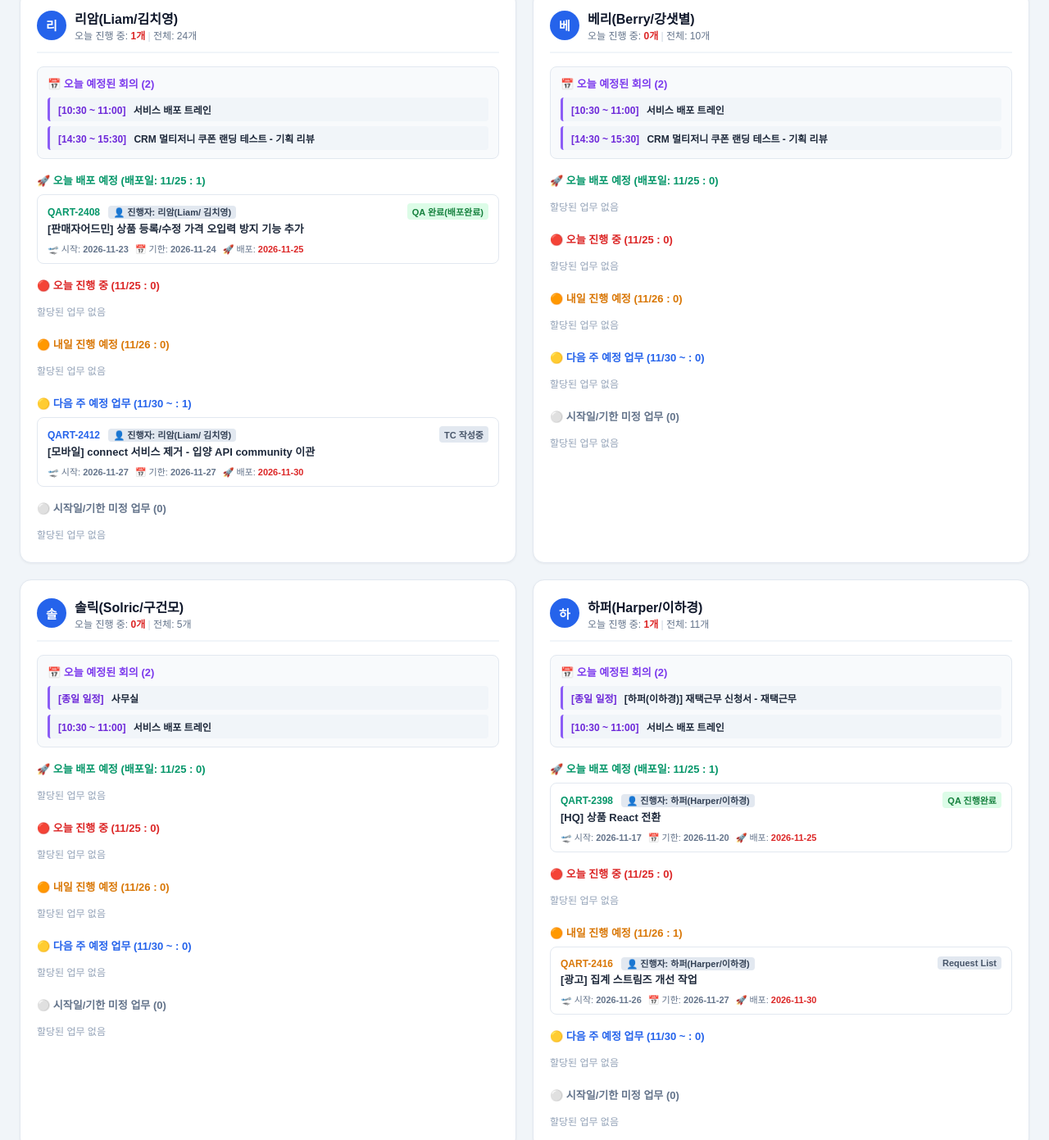
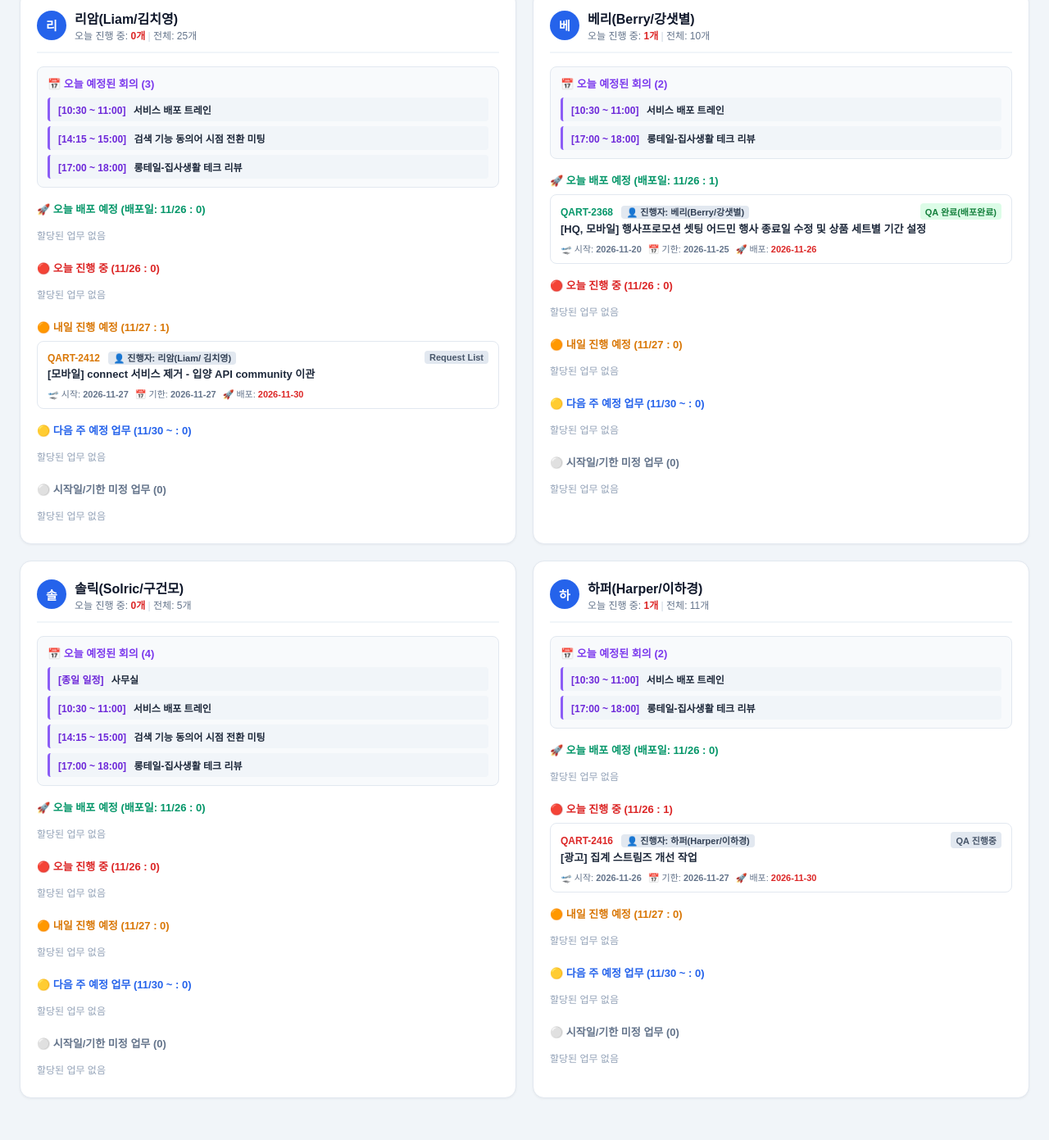
Before and after one commit to klm-chi-young/qa-daily-dashboard, a plain HTML site: page index.html in a window 1280 px wide. Shown: the part 263-1654 px from the top of the page at 82% size. After the commit the page ends 1627 px from the top, so only its background shows below. Drawn offline with Linux system fonts and the light colour scheme; a web font is replaced by a local one.

Commit message:
Auto update daily dashboard

```diff
--- a/index.html
+++ b/index.html
@@ -3,7 +3,7 @@
     <head>
         <meta charset="UTF-8">
         <meta name="viewport" content="width=device-width, initial-scale=1.0">
-        <title>2026년 11월 25일 수요일 QART 팀원별 데일리 대시보드</title>
+        <title>2026년 11월 26일 목요일 QART 팀원별 데일리 대시보드</title>
         <link href="https://fonts.googleapis.com/css2?family=Pretendard:wght@400;500;600;700&display=swap" rel="stylesheet">
         <style>
             * { box-sizing: border-box; margin: 0; padding: 0; font-family: 'Pretendard', sans-serif; }
@@ -29,11 +29,11 @@
         <div class="container">
             <div class="header">
                 <div>
-                    <div class="title">👥 QART 팀원별 데일리 스크럼 대시보드 (2026년 11월 25일 수요일)</div>
+                    <div class="title">👥 QART 팀원별 데일리 스크럼 대시보드 (2026년 11월 26일 목요일)</div>
                     <div class="sub-info">오늘 회의 / 오늘 배포 / 데일리 진행 관리</div>
                 </div>
                 <div style="text-align:right; font-size:12px; color:#94a3b8;">
-                    업데이트: 2026-11-25 13:30 (KST)
+                    업데이트: 2026-11-26 12:43 (KST)
                 </div>
             </div>
 
@@ -52,7 +52,7 @@
                 </div>
                 <div class="summary-item">
                     <div class="summary-label">스프린트 전체 티켓</div>
-                    <div class="summary-val" style="color:#64748b;">50개</div>
+                    <div class="summary-val" style="color:#64748b;">51개</div>
                 </div>
             </div>
 
@@ -66,8 +66,8 @@
                     <div>
                         <div style="font-size:16px; font-weight:700; color:#0f172a;">리암(Liam/김치영)</div>
                         <div style="font-size:12px; color:#64748b;">
-                            오늘 진행 중: <strong style="color:#dc2626;">1개</strong>
-                            <span style="color:#cbd5e1;">|</span> 전체: 24개
+                            오늘 진행 중: <strong style="color:#dc2626;">0개</strong>
+                            <span style="color:#cbd5e1;">|</span> 전체: 25개
                         </div>
                     </div>
                 </div>
@@ -76,7 +76,7 @@
             <!-- 0. 📅 오늘 예정된 회의 -->
             <div style="margin-bottom:16px; background:#f8fafc; padding:10px 12px; border-radius:8px; border:1px solid #e2e8f0;">
                 <div style="font-size:13px; font-weight:700; color:#7c3aed; margin-bottom:8px; display:flex; align-items:center; gap:6px;">
-                    📅 오늘 예정된 회의 (2)
+                    📅 오늘 예정된 회의 (3)
                 </div>
                 <div style='display:flex; flex-direction:column; gap:6px;'>
                 <div style="background:#f1f5f9; border-left:3px solid #8b5cf6; padding:6px 10px; border-radius:4px; font-size:12px;">
@@ -85,8 +85,13 @@
                 </div>
 
                 <div style="background:#f1f5f9; border-left:3px solid #8b5cf6; padding:6px 10px; border-radius:4px; font-size:12px;">
-                    <span style="font-weight:700; color:#6d28d9;">[14:30 ~ 15:30]</span>
-                    <span style="font-weight:600; color:#1e293b; margin-left:6px;">CRM 멀티저니 쿠폰 랜딩 테스트 - 기획 리뷰</span>
+                    <span style="font-weight:700; color:#6d28d9;">[14:15 ~ 15:00]</span>
+                    <span style="font-weight:600; color:#1e293b; margin-left:6px;">검색 기능 동의어 시점 전환 미팅</span>
+                </div>
+
+                <div style="background:#f1f5f9; border-left:3px solid #8b5cf6; padding:6px 10px; border-radius:4px; font-size:12px;">
+                    <span style="font-weight:700; color:#6d28d9;">[17:00 ~ 18:00]</span>
+                    <span style="font-weight:600; color:#1e293b; margin-left:6px;">롱테일-집사생활 테크 리뷰</span>
                 </div>
                 </div>
             </div>
@@ -94,31 +99,15 @@
             <!-- 1. 오늘 배포 예정 -->
             <div style="margin-bottom:16px;">
                 <div style="font-size:13px; font-weight:700; color:#059669; margin-bottom:8px; display:flex; align-items:center; gap:6px;">
-                    🚀 오늘 배포 예정 (배포일: 11/25 : 1)
+                    🚀 오늘 배포 예정 (배포일: 11/26 : 0)
                 </div>
-
-                <div style="background:#ffffff; border:1px solid #e2e8f0; padding:10px 12px; border-radius:8px; margin-bottom:8px;">
-                    <div style="display:flex; justify-content:space-between; align-items:center; margin-bottom:4px;">
-                        <div>
-                            <a href="https://pet-friends.atlassian.net/browse/QART-2408" target="_blank" style="font-weight:700; color:#059669; text-decoration:none; font-size:12px;">QART-2408</a>
-                            <span style="background:#e2e8f0; color:#334155; font-size:11px; padding:2px 6px; border-radius:4px; font-weight:600; margin-left:6px;">👤 진행자: 리암(Liam/ 김치영)</span>
-                        </div>
-                        <span style="font-size:11px; background:#dcfce7; color:#15803d; padding:2px 6px; border-radius:4px; font-weight:600;">QA 완료(배포완료)</span>
-                    </div>
-                    <div style="font-size:13px; font-weight:600; color:#1e293b; margin-bottom:6px; line-height:1.3;">[판매자어드민] 상품 등록/수정 가격 오입력 방지 기능 추가</div>
-                    <div style="display:flex; gap:8px; font-size:11px; color:#64748b; flex-wrap:wrap;">
-                        <span>🛫 시작: <strong>2026-11-23</strong></span>
-                        <span>📅 기한: <strong>2026-11-24</strong></span>
-                        <span>🚀 배포: <strong style="color:#dc2626;">2026-11-25</strong></span>
-                    </div>
-                </div>
-
+                <div style='color:#94a3b8; font-size:12px; padding:6px 0;'>할당된 업무 없음</div>
             </div>
 
             <!-- 2. 오늘 진행 중 -->
             <div style="margin-bottom:16px;">
                 <div style="font-size:13px; font-weight:700; color:#dc2626; margin-bottom:8px; display:flex; align-items:center; gap:6px;">
-                    🔴 오늘 진행 중 (11/25 : 0)
+                    🔴 오늘 진행 중 (11/26 : 0)
                 </div>
                 <div style='color:#94a3b8; font-size:12px; padding:6px 0;'>할당된 업무 없음</div>
             </div>
@@ -126,24 +115,16 @@
             <!-- 3. 내일 진행 예정 -->
             <div style="margin-bottom:16px;">
                 <div style="font-size:13px; font-weight:700; color:#d97706; margin-bottom:8px; display:flex; align-items:center; gap:6px;">
-                    🟠 내일 진행 예정 (11/26 : 0)
-                </div>
-                <div style='color:#94a3b8; font-size:12px; padding:6px 0;'>할당된 업무 없음</div>
-            </div>
-
-            <!-- 4. 다음 주 예정 업무 -->
-            <div style="margin-bottom:16px;">
-                <div style="font-size:13px; font-weight:700; color:#2563eb; margin-bottom:8px; display:flex; align-items:center; gap:6px;">
-                    🟡 다음 주 예정 업무 (11/30 ~ : 1)
+                    🟠 내일 진행 예정 (11/27 : 1)
                 </div>
 
                 <div style="background:#ffffff; border:1px solid #e2e8f0; padding:10px 12px; border-radius:8px; margin-bottom:8px;">
                     <div style="display:flex; justify-content:space-between; align-items:center; margin-bottom:4px;">
                         <div>
-                            <a href="https://pet-friends.atlassian.net/browse/QART-2412" target="_blank" style="font-weight:700; color:#2563eb; text-decoration:none; font-size:12px;">QART-2412</a>
+                            <a href="https://pet-friends.atlassian.net/browse/QART-2412" target="_blank" style="font-weight:700; color:#d97706; text-decoration:none; font-size:12px;">QART-2412</a>
                             <span style="background:#e2e8f0; color:#334155; font-size:11px; padding:2px 6px; border-radius:4px; font-weight:600; margin-left:6px;">👤 진행자: 리암(Liam/ 김치영)</span>
                         </div>
-                        <span style="font-size:11px; background:#e2e8f0; color:#475569; padding:2px 6px; border-radius:4px; font-weight:600;">TC 작성중</span>
+                        <span style="font-size:11px; background:#e2e8f0; color:#475569; padding:2px 6px; border-radius:4px; font-weight:600;">Request List</span>
                     </div>
                     <div style="font-size:13px; font-weight:600; color:#1e293b; margin-bottom:6px; line-height:1.3;">[모바일] connect 서비스 제거 - 입양 API community 이관</div>
                     <div style="display:flex; gap:8px; font-size:11px; color:#64748b; flex-wrap:wrap;">
@@ -153,6 +134,14 @@
                     </div>
                 </div>
 
+            </div>
+
+            <!-- 4. 다음 주 예정 업무 -->
+            <div style="margin-bottom:16px;">
+                <div style="font-size:13px; font-weight:700; color:#2563eb; margin-bottom:8px; display:flex; align-items:center; gap:6px;">
+                    🟡 다음 주 예정 업무 (11/30 ~ : 0)
+                </div>
+                <div style='color:#94a3b8; font-size:12px; padding:6px 0;'>할당된 업무 없음</div>
             </div>
 
             <!-- 5. 시작일/기한 미정 업무 -->
@@ -173,7 +162,7 @@
                     <div>
                         <div style="font-size:16px; font-weight:700; color:#0f172a;">베리(Berry/강샛별)</div>
                         <div style="font-size:12px; color:#64748b;">
-                            오늘 진행 중: <strong style="color:#dc2626;">0개</strong>
+                            오늘 진행 중: <strong style="color:#dc2626;">1개</strong>
                             <span style="color:#cbd5e1;">|</span> 전체: 10개
                         </div>
                     </div>
@@ -192,8 +181,8 @@
                 </div>
 
                 <div style="background:#f1f5f9; border-left:3px solid #8b5cf6; padding:6px 10px; border-radius:4px; font-size:12px;">
-                    <span style="font-weight:700; color:#6d28d9;">[14:30 ~ 15:30]</span>
-                    <span style="font-weight:600; color:#1e293b; margin-left:6px;">CRM 멀티저니 쿠폰 랜딩 테스트 - 기획 리뷰</span>
+                    <span style="font-weight:700; color:#6d28d9;">[17:00 ~ 18:00]</span>
+                    <span style="font-weight:600; color:#1e293b; margin-left:6px;">롱테일-집사생활 테크 리뷰</span>
                 </div>
                 </div>
             </div>
@@ -201,15 +190,31 @@
             <!-- 1. 오늘 배포 예정 -->
             <div style="margin-bottom:16px;">
                 <div style="font-size:13px; font-weight:700; color:#059669; margin-bottom:8px; display:flex; align-items:center; gap:6px;">
-                    🚀 오늘 배포 예정 (배포일: 11/25 : 0)
+                    🚀 오늘 배포 예정 (배포일: 11/26 : 1)
                 </div>
-                <div style='color:#94a3b8; font-size:12px; padding:6px 0;'>할당된 업무 없음</div>
+
+                <div style="background:#ffffff; border:1px solid #e2e8f0; padding:10px 12px; border-radius:8px; margin-bottom:8px;">
+                    <div style="display:flex; justify-content:space-between; align-items:center; margin-bottom:4px;">
+                        <div>
+                            <a href="https://pet-friends.atlassian.net/browse/QART-2368" target="_blank" style="font-weight:700; color:#059669; text-decoration:none; font-size:12px;">QART-2368</a>
+                            <span style="background:#e2e8f0; color:#334155; font-size:11px; padding:2px 6px; border-radius:4px; font-weight:600; margin-left:6px;">👤 진행자: 베리(Berry/강샛별)</span>
+                        </div>
+                        <span style="font-size:11px; background:#dcfce7; color:#15803d; padding:2px 6px; border-radius:4px; font-weight:600;">QA 완료(배포완료)</span>
+                    </div>
+                    <div style="font-size:13px; font-weight:600; color:#1e293b; margin-bottom:6px; line-height:1.3;">[HQ, 모바일] 행사프로모션 셋팅 어드민 행사 종료일 수정 및 상품 세트별 기간 설정</div>
+                    <div style="display:flex; gap:8px; font-size:11px; color:#64748b; flex-wrap:wrap;">
+                        <span>🛫 시작: <strong>2026-11-20</strong></span>
+                        <span>📅 기한: <strong>2026-11-25</strong></span>
+                        <span>🚀 배포: <strong style="color:#dc2626;">2026-11-26</strong></span>
+                    </div>
+                </div>
+
             </div>
 
             <!-- 2. 오늘 진행 중 -->
             <div style="margin-bottom:16px;">
                 <div style="font-size:13px; font-weight:700; color:#dc2626; margin-bottom:8px; display:flex; align-items:center; gap:6px;">
-                    🔴 오늘 진행 중 (11/25 : 0)
+                    🔴 오늘 진행 중 (11/26 : 0)
                 </div>
                 <div style='color:#94a3b8; font-size:12px; padding:6px 0;'>할당된 업무 없음</div>
             </div>
@@ -217,7 +222,7 @@
             <!-- 3. 내일 진행 예정 -->
             <div style="margin-bottom:16px;">
                 <div style="font-size:13px; font-weight:700; color:#d97706; margin-bottom:8px; display:flex; align-items:center; gap:6px;">
-                    🟠 내일 진행 예정 (11/26 : 0)
+                    🟠 내일 진행 예정 (11/27 : 0)
                 </div>
                 <div style='color:#94a3b8; font-size:12px; padding:6px 0;'>할당된 업무 없음</div>
             </div>
@@ -258,7 +263,7 @@
             <!-- 0. 📅 오늘 예정된 회의 -->
             <div style="margin-bottom:16px; background:#f8fafc; padding:10px 12px; border-radius:8px; border:1px solid #e2e8f0;">
                 <div style="font-size:13px; font-weight:700; color:#7c3aed; margin-bottom:8px; display:flex; align-items:center; gap:6px;">
-                    📅 오늘 예정된 회의 (2)
+                    📅 오늘 예정된 회의 (4)
                 </div>
                 <div style='display:flex; flex-direction:column; gap:6px;'>
                 <div style="background:#f1f5f9; border-left:3px solid #8b5cf6; padding:6px 10px; border-radius:4px; font-size:12px;">
@@ -270,13 +275,23 @@
                     <span style="font-weight:700; color:#6d28d9;">[10:30 ~ 11:00]</span>
                     <span style="font-weight:600; color:#1e293b; margin-left:6px;">서비스 배포 트레인</span>
                 </div>
+
+                <div style="background:#f1f5f9; border-left:3px solid #8b5cf6; padding:6px 10px; border-radius:4px; font-size:12px;">
+                    <span style="font-weight:700; color:#6d28d9;">[14:15 ~ 15:00]</span>
+                    <span style="font-weight:600; color:#1e293b; margin-left:6px;">검색 기능 동의어 시점 전환 미팅</span>
+                </div>
+
+                <div style="background:#f1f5f9; border-left:3px solid #8b5cf6; padding:6px 10px; border-radius:4px; font-size:12px;">
+                    <span style="font-weight:700; color:#6d28d9;">[17:00 ~ 18:00]</span>
+                    <span style="font-weight:600; color:#1e293b; margin-left:6px;">롱테일-집사생활 테크 리뷰</span>
+                </div>
                 </div>
             </div>
 
             <!-- 1. 오늘 배포 예정 -->
             <div style="margin-bottom:16px;">
                 <div style="font-size:13px; font-weight:700; color:#059669; margin-bottom:8px; display:flex; align-items:center; gap:6px;">
-                    🚀 오늘 배포 예정 (배포일: 11/25 : 0)
+                    🚀 오늘 배포 예정 (배포일: 11/26 : 0)
                 </div>
                 <div style='color:#94a3b8; font-size:12px; padding:6px 0;'>할당된 업무 없음</div>
             </div>
@@ -284,7 +299,7 @@
             <!-- 2. 오늘 진행 중 -->
             <div style="margin-bottom:16px;">
                 <div style="font-size:13px; font-weight:700; color:#dc2626; margin-bottom:8px; display:flex; align-items:center; gap:6px;">
-                    🔴 오늘 진행 중 (11/25 : 0)
+                    🔴 오늘 진행 중 (11/26 : 0)
                 </div>
                 <div style='color:#94a3b8; font-size:12px; padding:6px 0;'>할당된 업무 없음</div>
             </div>
@@ -292,7 +307,7 @@
             <!-- 3. 내일 진행 예정 -->
             <div style="margin-bottom:16px;">
                 <div style="font-size:13px; font-weight:700; color:#d97706; margin-bottom:8px; display:flex; align-items:center; gap:6px;">
-                    🟠 내일 진행 예정 (11/26 : 0)
+                    🟠 내일 진행 예정 (11/27 : 0)
                 </div>
                 <div style='color:#94a3b8; font-size:12px; padding:6px 0;'>할당된 업무 없음</div>
             </div>
@@ -337,13 +352,13 @@
                 </div>
                 <div style='display:flex; flex-direction:column; gap:6px;'>
                 <div style="background:#f1f5f9; border-left:3px solid #8b5cf6; padding:6px 10px; border-radius:4px; font-size:12px;">
-                    <span style="font-weight:700; color:#6d28d9;">[종일 일정]</span>
-                    <span style="font-weight:600; color:#1e293b; margin-left:6px;">[하퍼(이하경)] 재택근무 신청서 - 재택근무</span>
+                    <span style="font-weight:700; color:#6d28d9;">[10:30 ~ 11:00]</span>
+                    <span style="font-weight:600; color:#1e293b; margin-left:6px;">서비스 배포 트레인</span>
                 </div>
 
                 <div style="background:#f1f5f9; border-left:3px solid #8b5cf6; padding:6px 10px; border-radius:4px; font-size:12px;">
-                    <span style="font-weight:700; color:#6d28d9;">[10:30 ~ 11:00]</span>
-                    <span style="font-weight:600; color:#1e293b; margin-left:6px;">서비스 배포 트레인</span>
+                    <span style="font-weight:700; color:#6d28d9;">[17:00 ~ 18:00]</span>
+                    <span style="font-weight:600; color:#1e293b; margin-left:6px;">롱테일-집사생활 테크 리뷰</span>
                 </div>
                 </div>
             </div>
@@ -351,48 +366,24 @@
             <!-- 1. 오늘 배포 예정 -->
             <div style="margin-bottom:16px;">
                 <div style="font-size:13px; font-weight:700; color:#059669; margin-bottom:8px; display:flex; align-items:center; gap:6px;">
-                    🚀 오늘 배포 예정 (배포일: 11/25 : 1)
+                    🚀 오늘 배포 예정 (배포일: 11/26 : 0)
+                </div>
+                <div style='color:#94a3b8; font-size:12px; padding:6px 0;'>할당된 업무 없음</div>
+            </div>
+
+            <!-- 2. 오늘 진행 중 -->
+            <div style="margin-bottom:16px;">
+                <div style="font-size:13px; font-weight:700; color:#dc2626; margin-bottom:8px; display:flex; align-items:center; gap:6px;">
+                    🔴 오늘 진행 중 (11/26 : 1)
                 </div>
 
                 <div style="background:#ffffff; border:1px solid #e2e8f0; padding:10px 12px; border-radius:8px; margin-bottom:8px;">
                     <div style="display:flex; justify-content:space-between; align-items:center; margin-bottom:4px;">
                         <div>
-                            <a href="https://pet-friends.atlassian.net/browse/QART-2398" target="_blank" style="font-weight:700; color:#059669; text-decoration:none; font-size:12px;">QART-2398</a>
+                            <a href="https://pet-friends.atlassian.net/browse/QART-2416" target="_blank" style="font-weight:700; color:#dc2626; text-decoration:none; font-size:12px;">QART-2416</a>
                             <span style="background:#e2e8f0; color:#334155; font-size:11px; padding:2px 6px; border-radius:4px; font-weight:600; margin-left:6px;">👤 진행자: 하퍼(Harper/이하경)</span>
                         </div>
-                        <span style="font-size:11px; background:#dcfce7; color:#15803d; padding:2px 6px; border-radius:4px; font-weight:600;">QA 진행완료</span>
-                    </div>
-                    <div style="font-size:13px; font-weight:600; color:#1e293b; margin-bottom:6px; line-height:1.3;">[HQ] 상품 React 전환</div>
-                    <div style="display:flex; gap:8px; font-size:11px; color:#64748b; flex-wrap:wrap;">
-                        <span>🛫 시작: <strong>2026-11-17</strong></span>
-                        <span>📅 기한: <strong>2026-11-20</strong></span>
-                        <span>🚀 배포: <strong style="color:#dc2626;">2026-11-25</strong></span>
-                    </div>
-                </div>
-
-            </div>
-
-            <!-- 2. 오늘 진행 중 -->
-            <div style="margin-bottom:16px;">
-                <div style="font-size:13px; font-weight:700; color:#dc2626; margin-bottom:8px; display:flex; align-items:center; gap:6px;">
-                    🔴 오늘 진행 중 (11/25 : 0)
-                </div>
-                <div style='color:#94a3b8; font-size:12px; padding:6px 0;'>할당된 업무 없음</div>
-            </div>
-
-            <!-- 3. 내일 진행 예정 -->
-            <div style="margin-bottom:16px;">
-                <div style="font-size:13px; font-weight:700; color:#d97706; margin-bottom:8px; display:flex; align-items:center; gap:6px;">
-                    🟠 내일 진행 예정 (11/26 : 1)
-                </div>
-
-                <div style="background:#ffffff; border:1px solid #e2e8f0; padding:10px 12px; border-radius:8px; margin-bottom:8px;">
-                    <div style="display:flex; justify-content:space-between; align-items:center; margin-bottom:4px;">
-                        <div>
-                            <a href="https://pet-friends.atlassian.net/browse/QART-2416" target="_blank" style="font-weight:700; color:#d97706; text-decoration:none; font-size:12px;">QART-2416</a>
-                            <span style="background:#e2e8f0; color:#334155; font-size:11px; padding:2px 6px; border-radius:4px; font-weight:600; margin-left:6px;">👤 진행자: 하퍼(Harper/이하경)</span>
-                        </div>
-                        <span style="font-size:11px; background:#e2e8f0; color:#475569; padding:2px 6px; border-radius:4px; font-weight:600;">Request List</span>
+                        <span style="font-size:11px; background:#e2e8f0; color:#475569; padding:2px 6px; border-radius:4px; font-weight:600;">QA 진행중</span>
                     </div>
                     <div style="font-size:13px; font-weight:600; color:#1e293b; margin-bottom:6px; line-height:1.3;">[광고] 집계 스트림즈 개선 작업</div>
                     <div style="display:flex; gap:8px; font-size:11px; color:#64748b; flex-wrap:wrap;">
@@ -402,6 +393,14 @@
                     </div>
                 </div>
 
+            </div>
+
+            <!-- 3. 내일 진행 예정 -->
+            <div style="margin-bottom:16px;">
+                <div style="font-size:13px; font-weight:700; color:#d97706; margin-bottom:8px; display:flex; align-items:center; gap:6px;">
+                    🟠 내일 진행 예정 (11/27 : 0)
+                </div>
+                <div style='color:#94a3b8; font-size:12px; padding:6px 0;'>할당된 업무 없음</div>
             </div>
 
             <!-- 4. 다음 주 예정 업무 -->
```
Also changed, not shown: token.json (+1 -1 lines).
